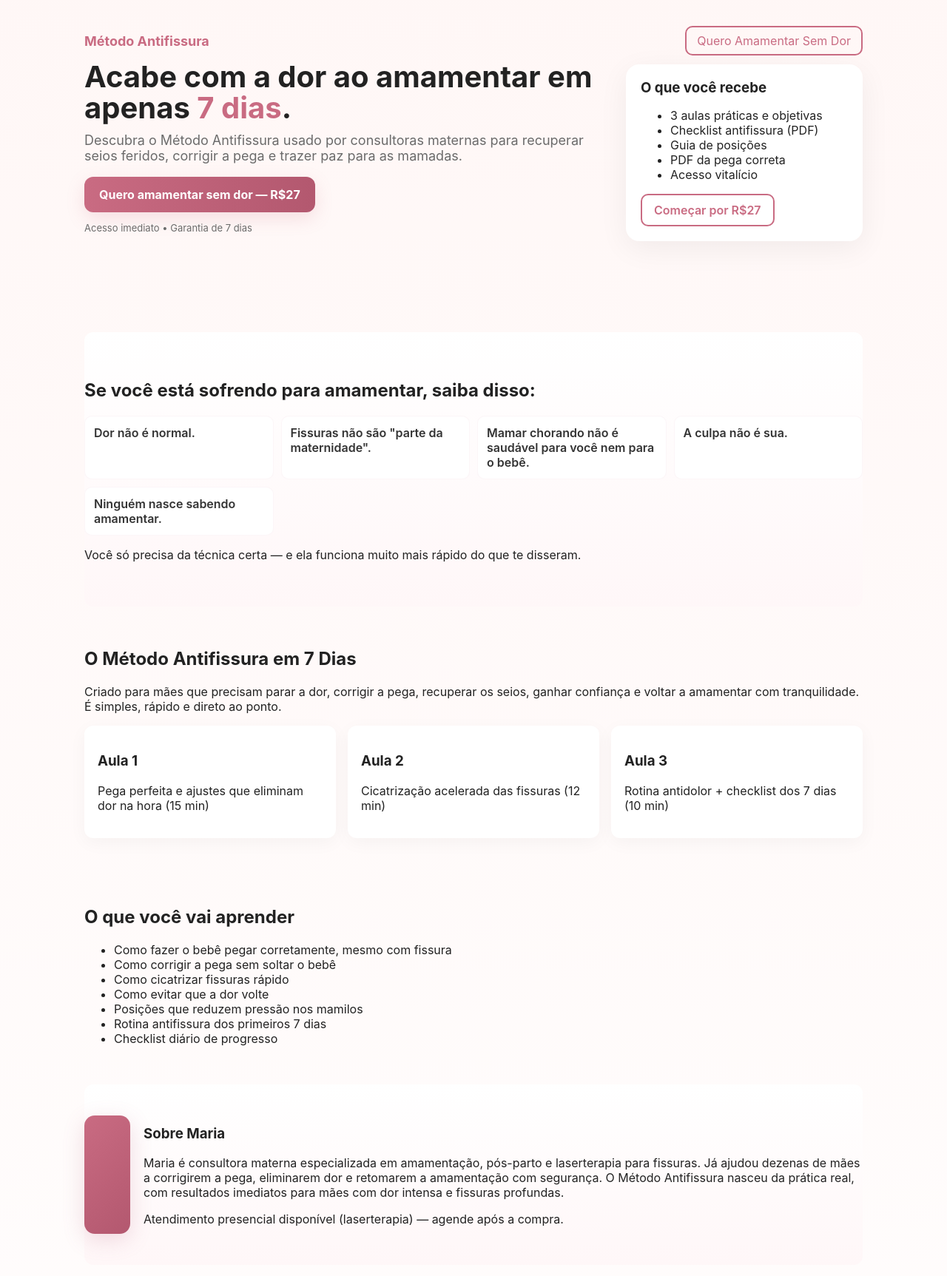
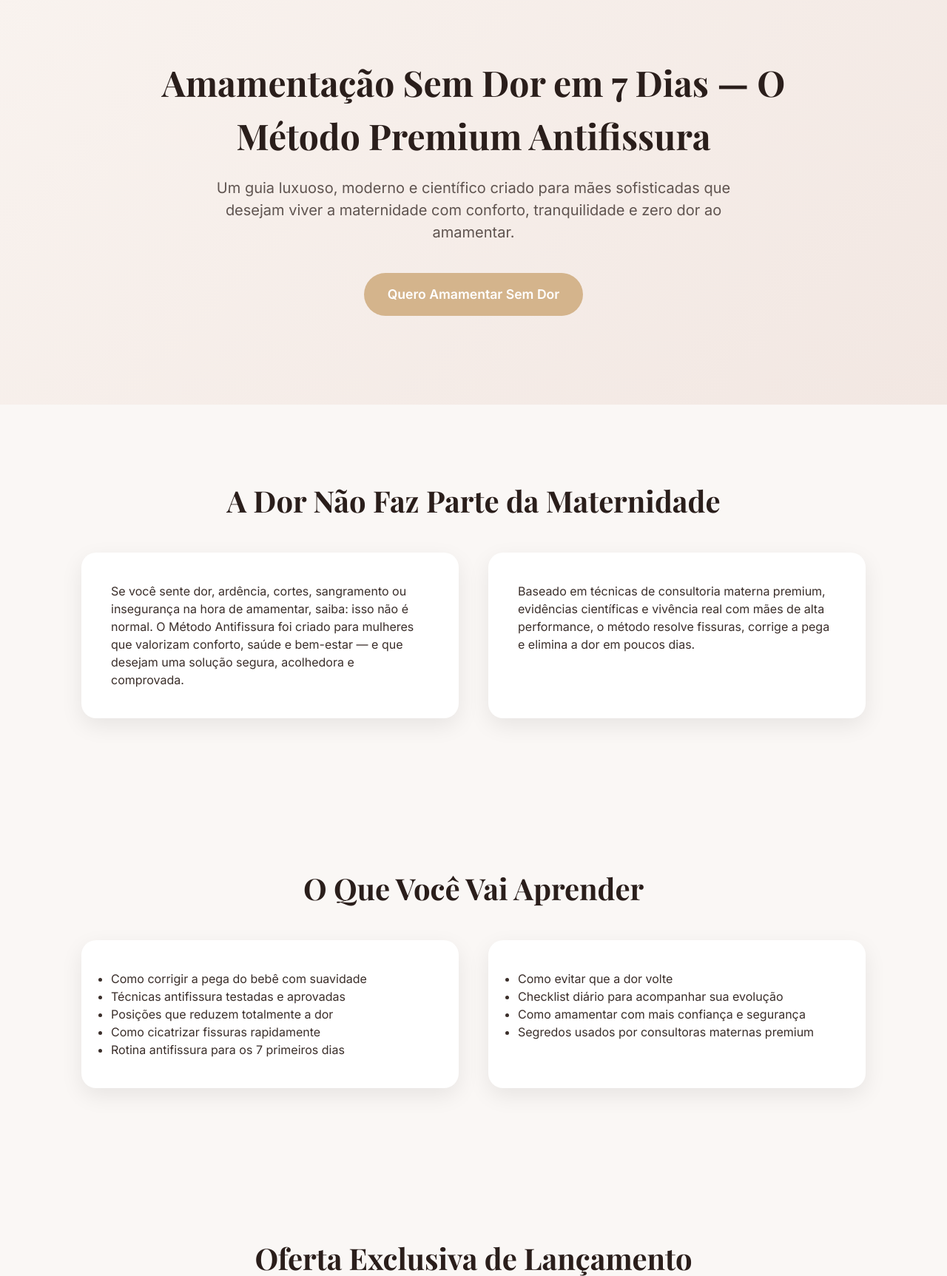
Before and after one commit to ocarlosevangelista/mae-sem-dor, a plain HTML site: page index.html in a window 1280 px wide. Shown: the part 45-1770 px from the top of the page at 74% size. Drawn offline with nearby package versions, Linux system fonts and the light colour scheme.

Commit message:
Refactor index.html for better structure and styling
Updated HTML structure and styles for improved layout and design.

```diff
--- a/index.html
+++ b/index.html
@@ -1,133 +1,146 @@
-<!doctype html>
+<!DOCTYPE html>
 <html lang="pt-BR">
 <head>
-  <meta charset="utf-8" />
-  <meta name="viewport" content="width=device-width,initial-scale=1" />
+  <meta charset="UTF-8" />
+  <meta name="viewport" content="width=device-width, initial-scale=1.0" />
   <title>Amamentação Sem Dor em 7 Dias — Método Antifissura</title>
-  <link rel="stylesheet" href="styles.css" />
+  <link rel="preconnect" href="https://fonts.googleapis.com">
+  <link rel="preconnect" href="https://fonts.gstatic.com" crossorigin>
+  <link href="https://fonts.googleapis.com/css2?family=Playfair+Display:wght@400;600;700&family=Inter:wght@300;400;500;600&display=swap" rel="stylesheet">
+  <style>
+    :root {
+      --lux-bg: #faf7f5;
+      --lux-text: #3a2e2a;
+      --lux-gold: #d4b48c;
+      --lux-rose: #e8d2c4;
+      --lux-dark: #2a1e1b;
+    }
+    * { margin:0; padding:0; box-sizing:border-box; }
+    body {
+      font-family: 'Inter', sans-serif;
+      background: var(--lux-bg);
+      color: var(--lux-text);
+      line-height:1.5;
+    }
+    header.hero {
+      padding:120px 20px;
+      text-align:center;
+      background: linear-gradient(135deg, #f9f3ef, #f2e7e2);
+    }
+    .hero h1 {
+      font-family:'Playfair Display', serif;
+      font-size:3rem;
+      max-width:900px;
+      margin:0 auto 20px;
+      color:var(--lux-dark);
+    }
+    .hero p {
+      max-width:700px;
+      margin:0 auto 40px;
+      font-size:1.25rem;
+      opacity:0.8;
+    }
+    .btn-primary {
+      background:var(--lux-gold);
+      padding:16px 32px;
+      border-radius:50px;
+      color:white;
+      font-weight:600;
+      font-size:1.1rem;
+      text-decoration:none;
+      display:inline-block;
+      transition:0.3s;
+    }
+    .btn-primary:hover{
+      background:#c6a074;
+    }
+    section {
+      padding:100px 20px;
+      max-width:1100px;
+      margin:auto;
+    }
+    h2.section-title{
+      font-family:'Playfair Display', serif;
+      font-size:2.5rem;
+      text-align:center;
+      margin-bottom:40px;
+      color:var(--lux-dark);
+    }
+    .grid-2 {
+      display:grid;
+      grid-template-columns:1fr 1fr;
+      gap:40px;
+    }
+    .card {
+      background:white;
+      padding:40px;
+      border-radius:20px;
+      box-shadow:0 10px 30px rgba(0,0,0,0.08);
+    }
+    footer {
+      text-align:center;
+      padding:40px 20px;
+      margin-top:80px;
+      background:white;
+      color:#988;
+    }
+    @media(max-width:900px){
+      .grid-2{ grid-template-columns:1fr; }
+      .hero h1{ font-size:2.3rem; }
+    }
+  </style>
 </head>
 <body>
+
 <header class="hero">
-    <div class="container">
-      <nav class="nav">
-        <div class="brand">Método Antifissura</div>
-        <a class="cta-nav" href="#purchase">Quero Amamentar Sem Dor</a>
-      </nav>
-      <div class="hero-content">
-        <div class="hero-text">
-          <h1>Acabe com a dor ao amamentar em apenas <span class="accent">7 dias</span>.</h1>
-          <p class="lead">Descubra o Método Antifissura usado por consultoras maternas para recuperar seios feridos, corrigir a pega e trazer paz para as mamadas.</p>
-          <a id="purchase" class="btn-primary" href="#checkout">Quero amamentar sem dor — R$27</a>
-          <p class="small">Acesso imediato • Garantia de 7 dias</p>
-        </div>
-        <div class="hero-card">
-          <div class="card-inner">
-            <h3>O que você recebe</h3>
-            <ul>
-              <li>3 aulas práticas e objetivas</li>
-              <li>Checklist antifissura (PDF)</li>
-              <li>Guia de posições</li>
-              <li>PDF da pega correta</li>
-              <li>Acesso vitalício</li>
-            </ul>
-            <a class="btn-secondary" href="#checkout">Começar por R$27</a>
-          </div>
-        </div>
-      </div>
-    </div>
+  <h1>Amamentação Sem Dor em 7 Dias — O Método Premium Antifissura</h1>
+  <p>Um guia luxuoso, moderno e científico criado para mães sofisticadas que desejam viver a maternidade com conforto, tranquilidade e zero dor ao amamentar.</p>
+  <a href="#oferta" class="btn-primary">Quero Amamentar Sem Dor</a>
 </header>
 
-  <main class="container">
-    <section class="pain">
-      <h2>Se você está sofrendo para amamentar, saiba disso:</h2>
-      <ul class="pain-list">
-        <li>Dor não é normal.</li>
-        <li>Fissuras não são "parte da maternidade".</li>
-        <li>Mamar chorando não é saudável para você nem para o bebê.</li>
-        <li>A culpa não é sua.</li>
-        <li>Ninguém nasce sabendo amamentar.</li>
-      </ul>
-      <p class="muted">Você só precisa da técnica certa — e ela funciona muito mais rápido do que te disseram.</p>
-    </section>
-
-    <section class="solution">
-      <h2>O Método Antifissura em 7 Dias</h2>
-      <p>Criado para mães que precisam parar a dor, corrigir a pega, recuperar os seios, ganhar confiança e voltar a amamentar com tranquilidade. É simples, rápido e direto ao ponto.</p>
-      <div class="grid">
+<section>
+  <h2 class="section-title">A Dor Não Faz Parte da Maternidade</h2>
+  <div class="grid-2">
     <div class="card">
-          <h3>Aula 1</h3>
-          <p>Pega perfeita e ajustes que eliminam dor na hora (15 min)</p>
+      <p>Se você sente dor, ardência, cortes, sangramento ou insegurança na hora de amamentar, saiba: isso não é normal. O Método Antifissura foi criado para mulheres que valorizam conforto, saúde e bem-estar — e que desejam uma solução segura, acolhedora e comprovada.</p>
     </div>
     <div class="card">
-          <h3>Aula 2</h3>
-          <p>Cicatrização acelerada das fissuras (12 min)</p>
-        </div>
-        <div class="card">
-          <h3>Aula 3</h3>
-          <p>Rotina antidolor + checklist dos 7 dias (10 min)</p>
+      <p>Baseado em técnicas de consultoria materna premium, evidências científicas e vivência real com mães de alta performance, o método resolve fissuras, corrige a pega e elimina a dor em poucos dias.</p>
     </div>
   </div>
 </section>
 
-    <section class="learn">
-      <h2>O que você vai aprender</h2>
-      <ul>
-        <li>Como fazer o bebê pegar corretamente, mesmo com fissura</li>
-        <li>Como corrigir a pega sem soltar o bebê</li>
-        <li>Como cicatrizar fissuras rápido</li>
+<section>
+  <h2 class="section-title">O Que Você Vai Aprender</h2>
+  <div class="grid-2">
+    <div class="card"><ul>
+      <li>Como corrigir a pega do bebê com suavidade</li>
+      <li>Técnicas antifissura testadas e aprovadas</li>
+      <li>Posições que reduzem totalmente a dor</li>
+      <li>Como cicatrizar fissuras rapidamente</li>
+      <li>Rotina antifissura para os 7 primeiros dias</li>
+    </ul></div>
+    <div class="card"><ul>
       <li>Como evitar que a dor volte</li>
-        <li>Posições que reduzem pressão nos mamilos</li>
-        <li>Rotina antifissura dos primeiros 7 dias</li>
-        <li>Checklist diário de progresso</li>
-      </ul>
-    </section>
-
-    <section class="author">
-      <div class="author-inner">
-        <div class="author-photo"></div>
-        <div class="author-bio">
-          <h3>Sobre Maria</h3>
-          <p>Maria é consultora materna especializada em amamentação, pós-parto e laserterapia para fissuras. Já ajudou dezenas de mães a corrigirem a pega, eliminarem dor e retomarem a amamentação com segurança. O Método Antifissura nasceu da prática real, com resultados imediatos para mães com dor intensa e fissuras profundas.</p>
-          <p class="note">Atendimento presencial disponível (laserterapia) — agende após a compra.</p>
-        </div>
+      <li>Checklist diário para acompanhar sua evolução</li>
+      <li>Como amamentar com mais confiança e segurança</li>
+      <li>Segredos usados por consultoras maternas premium</li>
+    </ul></div>
   </div>
 </section>
 
-    <section class="offer" id="checkout">
-      <h2>Oferta Especial — R$27</h2>
-      <p>Por tempo limitado, o Método Antifissura está disponível por apenas <strong>R$27</strong>.</p>
-      <ul>
-        <li>3 aulas práticas e objetivas</li>
-        <li>Checklist antifissura</li>
-        <li>Guia de posições</li>
-        <li>PDF da pega correta</li>
-        <li>Acesso vitalício</li>
-      </ul>
-      <a class="btn-primary" href="#purchase">Quero o método antifissura por R$27</a>
-      <p class="guarantee">Use por 7 dias. Se você não sentir alívio real, devolvemos o valor. Simples assim.</p>
-    </section>
-
-    <section class="faq">
-      <h2>Perguntas frequentes</h2>
-      <div class="qa">
-        <details><summary>Isso funciona se eu já tiver fissuras profundas?</summary><div class="answer">Sim. O curso ensina técnicas de pega, cuidados e um protocolo de cicatrização. Para fissuras muito profundas ou sangramento intenso, pode ser necessária sessão de laser — você terá essa opção.</div></details>
-        <details><summary>Quanto tempo dura cada aula?</summary><div class="answer">As aulas são curtas: 10–15 minutos cada, objetivas e práticas.</div></details>
-        <details><summary>Posso acessar pelo celular?</summary><div class="answer">Sim. A área do aluno é responsiva e funciona em celulares e tablets.</div></details>
-        <details><summary>Há garantia?</summary><div class="answer">Sim — 7 dias de garantia. Se não houver melhora, devolvemos o valor.</div></details>
-        <details><summary>O que é o bônus checklist?</summary><div class="answer">É um PDF prático que você pode imprimir e colar na geladeira com os passos diários para cicatrização.</div></details>
-        <details><summary>Como agendo sessão de laser?</summary><div class="answer">Após a compra você receberá instruções para agendar uma sessão presencial (se estiver disponível em sua cidade).</div></details>
+<section id="oferta">
+  <h2 class="section-title">Oferta Exclusiva de Lançamento</h2>
+  <div class="card" style="text-align:center; max-width:700px; margin:auto;">
+    <p style="font-size:1.3rem; margin-bottom:20px;">Acesso completo ao Método Antifissura — vídeo aulas, checklists, PDFs e suporte resumido.</p>
+    <p style="font-size:2.5rem; font-weight:700; margin-bottom:20px; color:var(--lux-dark);">Por apenas R$27</p>
+    <a class="btn-primary" href="#checkout">Quero garantir agora</a>
   </div>
 </section>
 
-  </main>
-
-  <footer class="footer">
-    <div class="container">
-      <p>© 2025 Método Antifissura • Todos os direitos reservados.</p>
-      <p class="small">Arquivo de referência incluído: /assets/Curso_para_mulheres.docx</p>
-    </div>
+<footer>
+  © 2025 Método Antifissura — Todos os direitos reservados.
 </footer>
 
-  <script src="script.js"></script>
 </body>
 </html>
```
Lines whose indentation alone changed are shown as unchanged.
